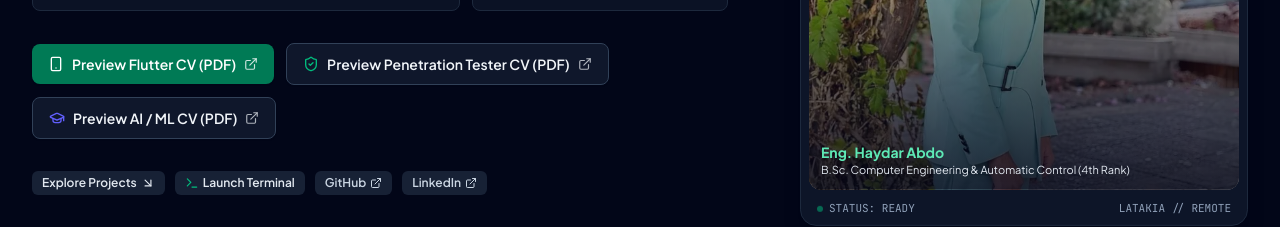
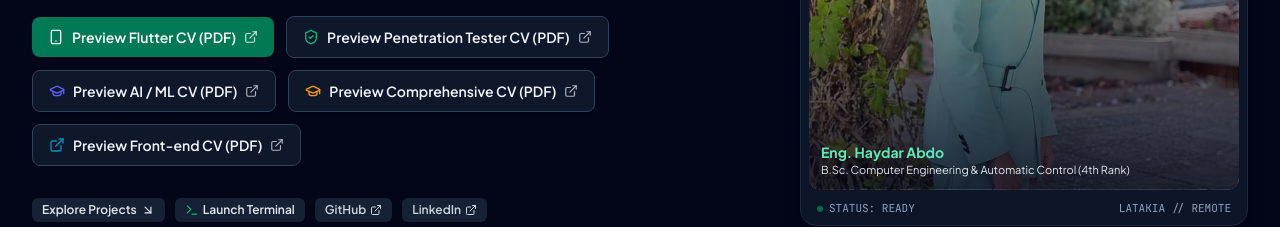
Before and after one commit to eng-haydar-abdo/my-portfolio, a React (Vite) app: page / in a window 1280 px wide. Shown: the part 593-820 px from the top of the page. Built offline with nearby package versions, Linux system fonts and the light colour scheme; no server answers.

Commit message:
Update CV and credential Drive links

```diff
--- a/src/components/Hero.tsx
+++ b/src/components/Hero.tsx
@@ -168,6 +168,38 @@ export const Hero: React.FC<HeroProps> = ({ lang, activeTrack }) => {
                 <span>{t.downloadAiCv || (isRtl ? 'معاينة سيرة الذكاء الاصطناعي (PDF)' : 'Preview AI / ML CV (PDF)')}</span>
                 <ExternalLink className="h-3.5 w-3.5 opacity-70 shrink-0" />
               </motion.a>
+
+              {/* Comprehensive CV Button */}
+              <motion.a
+                variants={fadeUp}
+                whileHover={{ y: -3 }}
+                whileTap={{ scale: 0.97 }}
+                href={GOOGLE_DRIVE_LINKS.cv.general}
+                target="_blank"
+                rel="noopener noreferrer"
+                className="inline-flex w-full sm:w-auto items-center justify-center gap-2 rounded-lg border border-slate-300 bg-white px-4 py-2.5 text-xs sm:text-sm font-semibold text-slate-800 shadow-xs transition-colors hover:bg-slate-50 dark:border-slate-700 dark:bg-slate-900 dark:text-slate-100 dark:hover:bg-slate-800 cursor-pointer"
+                title={isRtl ? 'معاينة السيرة الشاملة في Google Drive' : 'Preview Comprehensive CV in Google Drive'}
+              >
+                <GraduationCap className="h-4 w-4 text-amber-500 shrink-0" />
+                <span>{t.downloadGeneralCv}</span>
+                <ExternalLink className="h-3.5 w-3.5 opacity-70 shrink-0" />
+              </motion.a>
+
+              {/* Front-end CV Button */}
+              <motion.a
+                variants={fadeUp}
+                whileHover={{ y: -3 }}
+                whileTap={{ scale: 0.97 }}
+                href={GOOGLE_DRIVE_LINKS.cv.frontend}
+                target="_blank"
+                rel="noopener noreferrer"
+                className="inline-flex w-full sm:w-auto items-center justify-center gap-2 rounded-lg border border-slate-300 bg-white px-4 py-2.5 text-xs sm:text-sm font-semibold text-slate-800 shadow-xs transition-colors hover:bg-slate-50 dark:border-slate-700 dark:bg-slate-900 dark:text-slate-100 dark:hover:bg-slate-800 cursor-pointer"
+                title={isRtl ? 'معاينة سيرة الواجهات الأمامية في Google Drive' : 'Preview Front-end CV in Google Drive'}
+              >
+                <ExternalLink className="h-4 w-4 text-cyan-600 shrink-0" />
+                <span>{t.downloadFrontendCv}</span>
+                <ExternalLink className="h-3.5 w-3.5 opacity-70 shrink-0" />
+              </motion.a>
             </motion.div>
 
             {/* Quick Links Pills */}
--- a/src/data/translations.ts
+++ b/src/data/translations.ts
@@ -268,43 +268,45 @@ export const CV_DOWNLOAD_FILES = {
     title: 'Haydar Abdo - Flutter CV',
     localPath: '/Haydar_Abdo_Flutter_CV.pdf',
     fileName: 'Haydar_Abdo_Flutter_CV.pdf',
-    driveUrl: 'https://drive.google.com/file/d/1wVuNE3YXcVfYDiq2fIfvk8W5zoBhSjMc/view',
-    directDownloadUrl: 'https://drive.google.com/uc?export=download&id=1wVuNE3YXcVfYDiq2fIfvk8W5zoBhSjMc',
+    driveUrl: 'https://drive.google.com/file/d/1K_zriUb5nSuTANdK0d21IwmWM5Vp9vSW/view?usp=sharing',
+    directDownloadUrl: 'https://drive.google.com/uc?export=download&id=1K_zriUb5nSuTANdK0d21IwmWM5Vp9vSW',
   },
   cyber: {
     title: 'Haydar Abdo - Cyber Security CV',
     localPath: '/Haydar_Abdo_Cyber_Security_CV.pdf',
     fileName: 'Haydar_Abdo_Cyber_Security_CV.pdf',
-    driveUrl: 'https://drive.google.com/file/d/1JxC5XCAExtxOziA2wysa8wLZkvwl7p3P/view',
-    directDownloadUrl: 'https://drive.google.com/uc?export=download&id=1JxC5XCAExtxOziA2wysa8wLZkvwl7p3P',
+    driveUrl: 'https://drive.google.com/file/d/1cEyulRjX_7U3zd0jTT2XPk7C5aAl0y2A/view?usp=sharing',
+    directDownloadUrl: 'https://drive.google.com/uc?export=download&id=1cEyulRjX_7U3zd0jTT2XPk7C5aAl0y2A',
   },
   ai: {
     title: 'Haydar Abdo - AI & Machine Learning CV',
     localPath: '/Haydar_Abdo_AI_CV.pdf',
     fileName: 'Haydar_Abdo_AI_CV.pdf',
-    driveUrl: 'https://drive.google.com/file/d/1dzEZB6oh4cyDB3MXWQHwuz501vaYUYee/view',
-    directDownloadUrl: 'https://drive.google.com/uc?export=download&id=1dzEZB6oh4cyDB3MXWQHwuz501vaYUYee',
+    driveUrl: 'https://drive.google.com/file/d/1_jph7G_3N0U7i877PLj0W1q2qjKgYh8g/view?usp=sharing',
+    directDownloadUrl: 'https://drive.google.com/uc?export=download&id=1_jph7G_3N0U7i877PLj0W1q2qjKgYh8g',
   },
 };
 
 // Centralized Google Drive Links for CVs and Certificates
 export const GOOGLE_DRIVE_LINKS = {
   cv: {
-    ai: 'https://drive.google.com/file/d/1dzEZB6oh4cyDB3MXWQHwuz501vaYUYee/view',
-    flutter: 'https://drive.google.com/file/d/1wVuNE3YXcVfYDiq2fIfvk8W5zoBhSjMc/view',
-    cyber: 'https://drive.google.com/file/d/1JxC5XCAExtxOziA2wysa8wLZkvwl7p3P/view',
+    general: 'https://drive.google.com/file/d/1QKy5rgLAJws4Q1u1l7pYLQ9iwC6vr83E/view?usp=sharing',
+    flutter: 'https://drive.google.com/file/d/1K_zriUb5nSuTANdK0d21IwmWM5Vp9vSW/view?usp=sharing',
+    cyber: 'https://drive.google.com/file/d/1cEyulRjX_7U3zd0jTT2XPk7C5aAl0y2A/view?usp=sharing',
+    ai: 'https://drive.google.com/file/d/1_jph7G_3N0U7i877PLj0W1q2qjKgYh8g/view?usp=sharing',
+    frontend: 'https://drive.google.com/file/d/1Rdjhf4pQcwdz7Hcm-7xtJ2XNTH5juHO_/view?usp=sharing',
   },
   certificates: {
-    cyber: 'https://drive.google.com/file/d/1fENpJbN6y9-yIoLzABGWw-eLI56HklTE/view',
-    flutterLv1: 'https://drive.google.com/file/d/1YXiI3zVfNHdePN49jQViLzlv0-IcFzlD/view',
-    flutterLv2: 'https://drive.google.com/file/d/17X668G-h8cA5ikKTtgAAAywDq8vwPg9n/view',
-    frontendLv1: 'https://drive.google.com/file/d/1rN0FpgYCV1GqkBXevhgZqgLu_XIeBszx/view',
+    cyber: 'https://drive.google.com/file/d/1NXVZnHcbEftbYe9zo1FJRsFznsBw_xy2/view?usp=sharing',
+    flutterLv1: 'https://drive.google.com/file/d/1H1qctS8t__xLnUwBITYP4YRsK66v-L4i/view?usp=sharing',
+    flutterLv2: 'https://drive.google.com/file/d/1H5ZzhkFHBPd84sgj6GvhO00Yy5MWdZWu/view?usp=sharing',
+    frontendLv1: 'https://drive.google.com/file/d/1UvOyqAqu_K9OCvLVsUTP5xIMCuH08Uk5/view?usp=sharing',
   },
   recommendations: {
-    cyber: 'https://drive.google.com/file/d/1bopP7kAybdH7eVQD94KOP6A1b0_kYSr8/view',
-    flutterLv1: 'https://drive.google.com/file/d/1I3HebnNtyygyslQkKy3aNaVbamtDlWk4/view',
-    flutterLv2: 'https://drive.google.com/file/d/1elUBuozcbADZSNZsx0nKbH6-F9xBkSpN/view',
-    frontendLv1: 'https://drive.google.com/file/d/1P6cqoAawJDThZiYKDQJToyPgZgxkydsG/view',
+    cyber: 'https://drive.google.com/file/d/1oocA5D3wnTh8_nnr7c2L9VHUYZT4dDNn/view?usp=sharing',
+    flutterLv1: 'https://drive.google.com/file/d/1g00adsMgYUwO3OfGi8KL38-mlaKt3u3A/view?usp=sharing',
+    flutterLv2: 'https://drive.google.com/file/d/1BO_ixCnPF09ilzTKlPUxNfy2X5lYbDhM/view?usp=sharing',
+    frontendLv1: 'https://drive.google.com/file/d/1tgYKantUDTz-gb7zfv7SEqABeBENQYo6/view?usp=sharing',
   },
 };
 
@@ -575,6 +577,8 @@ export const TRANSLATIONS = {
       downloadFlutterCv: 'Preview Flutter CV (PDF)',
       downloadCyberCv: 'Preview Penetration Tester CV (PDF)',
       downloadAiCv: 'Preview AI / ML CV (PDF)',
+      downloadGeneralCv: 'Preview Comprehensive CV (PDF)',
+      downloadFrontendCv: 'Preview Front-end CV (PDF)',
       exploreProjects: 'Explore Projects',
       launchTerminal: 'Launch Terminal',
       contactMe: 'Get In Touch'
@@ -737,6 +741,8 @@ export const TRANSLATIONS = {
       downloadFlutterCv: 'معاينة سيرة فلاتر (PDF)',
       downloadCyberCv: 'معاينة سيرة الأمن السيبراني (PDF)',
       downloadAiCv: 'معاينة سيرة الذكاء الاصطناعي (PDF)',
+      downloadGeneralCv: 'معاينة السيرة الشاملة (PDF)',
+      downloadFrontendCv: 'معاينة سيرة الواجهات الأمامية (PDF)',
       exploreProjects: 'تصفح المشاريع',
       launchTerminal: 'تشغيل الطرفية',
       contactMe: 'تواصل معي مباشرة'
```
